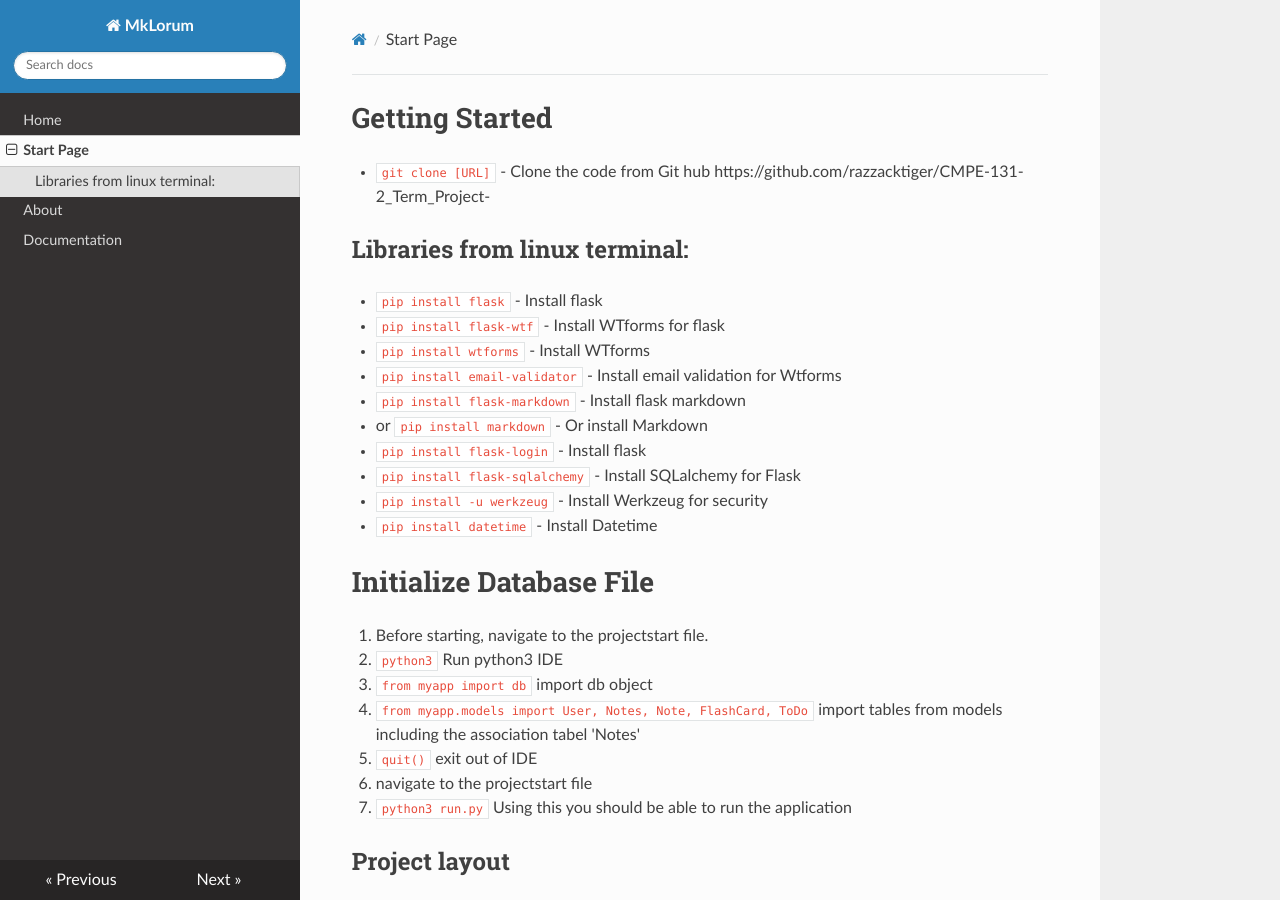
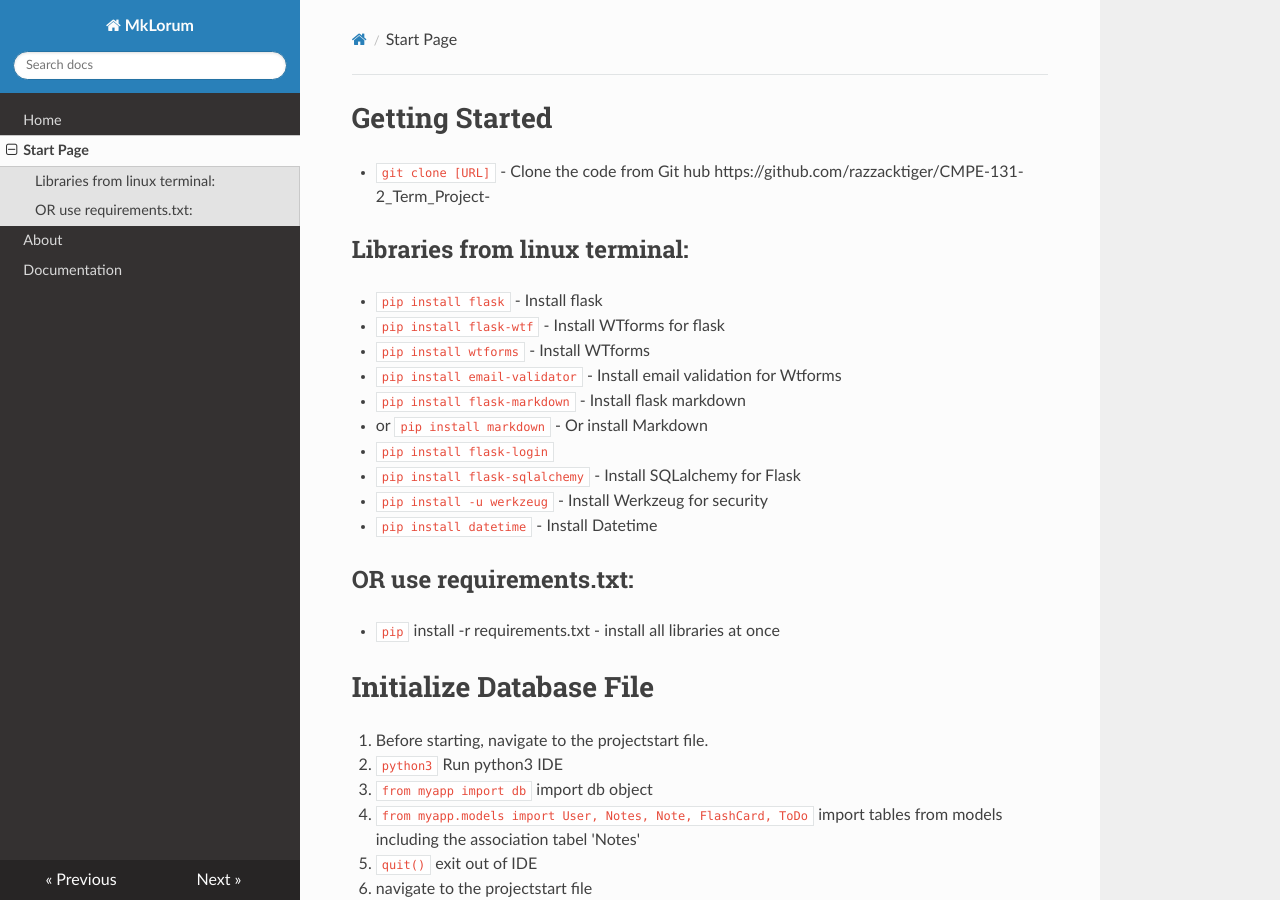
Before and after one commit to razzacktiger/Orange-Work, an MkDocs documentation site: the page built from Flask-implementation/docs/Poject-Docs/docs/start.md, in a window 1280 px wide and 900 px high. Built offline with MkDocs 1.6.1, drawn with Linux system fonts in a browser that asks for light colours; nearby versions of some CDN libraries.

Commit message:
Edited Mdocs requiremnts.txt

````diff
--- a/Flask-implementation/docs/Poject-Docs/docs/start.md
+++ b/Flask-implementation/docs/Poject-Docs/docs/start.md
@@ -1,20 +1,26 @@
 # Getting Started
 
-* `git clone [URL]` - Clone the code from Git hub https://github.com/razzacktiger/CMPE-131-2_Term_Project-
+- `git clone [URL]` - Clone the code from Git hub https://github.com/razzacktiger/CMPE-131-2_Term_Project-
+
 ## Libraries from linux terminal:
-* `pip install flask` - Install flask
-* `pip install flask-wtf` - Install WTforms for flask
-* `pip install wtforms` - Install WTforms
-* `pip install email-validator` - Install email validation for Wtforms
-* `pip install flask-markdown` - Install flask markdown
-*  or `pip install markdown`  - Or install Markdown
-* `pip install flask-login` - Install flask
-* `pip install flask-sqlalchemy ` - Install SQLalchemy for Flask
-* `pip install -u werkzeug` - Install Werkzeug for security
-* `pip install datetime` - Install Datetime
 
+- `pip install flask` - Install flask
+- `pip install flask-wtf` - Install WTforms for flask
+- `pip install wtforms` - Install WTforms
+- `pip install email-validator` - Install email validation for Wtforms
+- `pip install flask-markdown` - Install flask markdown
+- or `pip install markdown` - Or install Markdown
+- `pip install flask-login`
+- `pip install flask-sqlalchemy ` - Install SQLalchemy for Flask
+- `pip install -u werkzeug` - Install Werkzeug for security
+- `pip install datetime` - Install Datetime
+
+## OR use requirements.txt:
+
+- `pip` install -r requirements.txt - install all libraries at once
 
 # Initialize Database File
+
 1. Before starting, navigate to the projectstart file.
 1. `python3` Run python3 IDE
 1. `from myapp import db` import db object
@@ -22,6 +28,7 @@
 1. `quit()` exit out of IDE
 1. navigate to the projectstart file
 1. `python3 run.py` Using this you should be able to run the application
+
 ## Project layout
 
 ```
````
